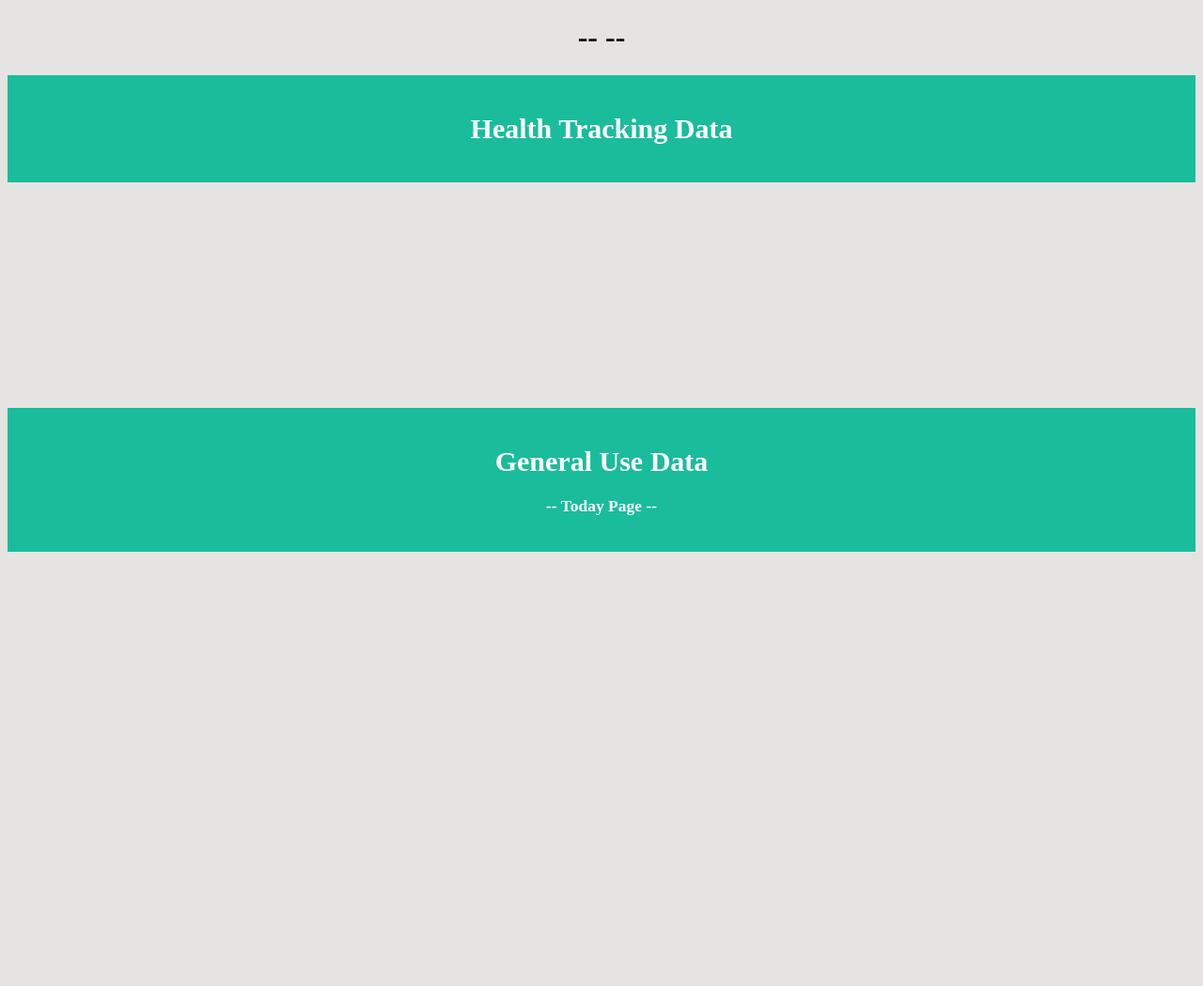
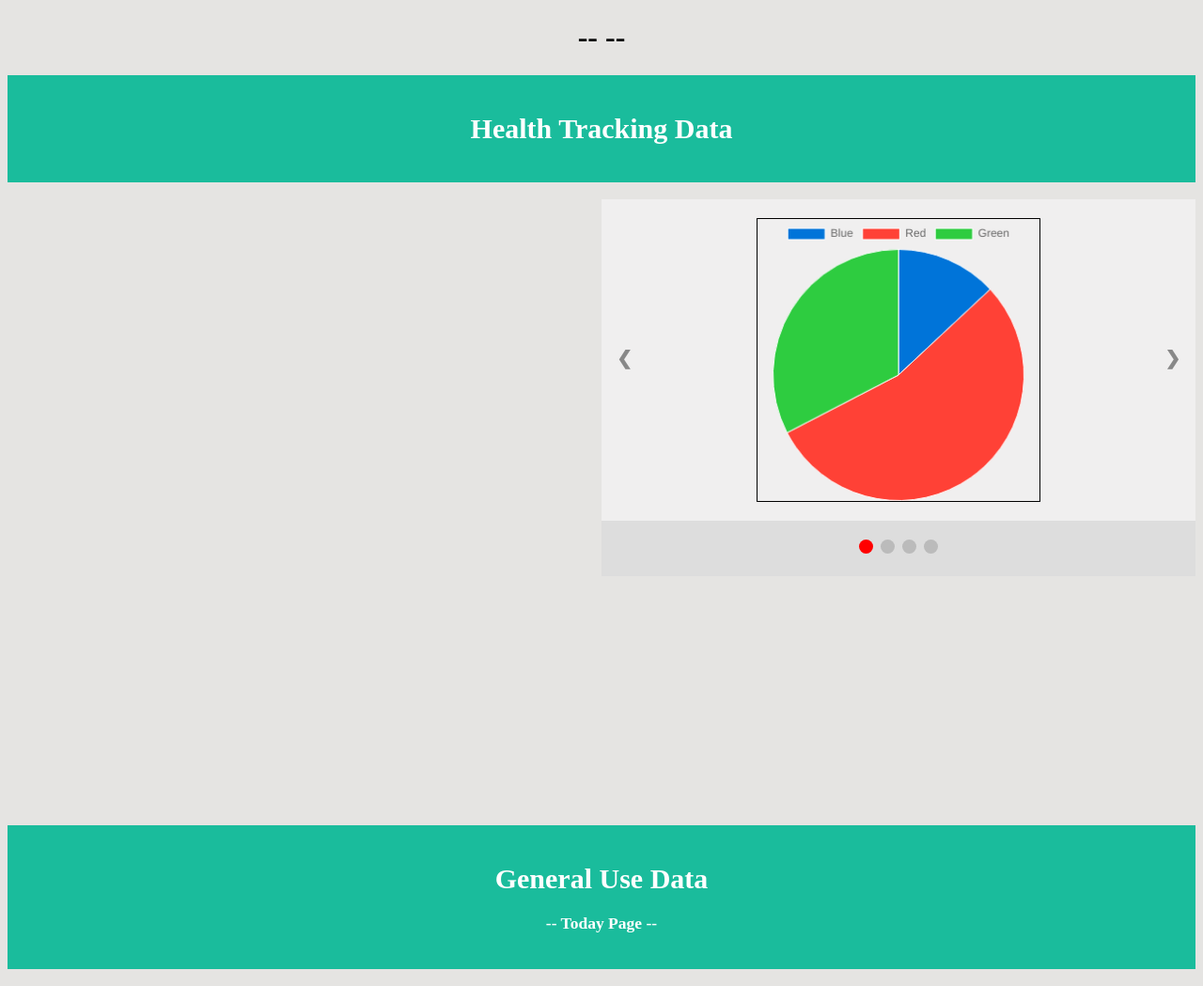
Before and after one commit to Reaganak40/gerontechnology, a Flask app: template emma_dashboard/dashboard/View/templates/participant.html in a window 1280 px wide. Shown: the top 1049 px of the page at 94% size. Before the commit the page ends 587 px from the top, so only its background shows below. Run offline with Flask 2, Linux system fonts and the light colour scheme; the template is opened without the code that fills it, so the values that code supplies are empty; a map, chart or similar area stays blank.

Commit message:
Added a dynamic pie chart, will be used for weekly physical activity.

```diff
--- a/emma_dashboard/dashboard/View/static/css/main.css
+++ b/emma_dashboard/dashboard/View/static/css/main.css
@@ -43,7 +43,7 @@ canvas{
 /* Used to define a 3 column page layout.*/
 .column {
     float: left;
-    width: 33%;
+    width: 50%;
   }
 
 /* Clear floats after the columns */
@@ -52,3 +52,77 @@ content: "";
 display: table;
 clear: both;
 }
+
+
+
+
+
+/* Slideshow container */
+.slideshow-container {
+    position: relative;
+    background: #f1f1f1f1;
+  }
+
+  /* Slides */
+  .slideshow-div {
+    padding: 20px;
+    text-align: center;
+  }
+
+  /* Next & previous buttons */
+  .prev, .next {
+    cursor: pointer;
+    position: absolute;
+    top: 50%;
+    width: auto;
+    margin-top: -30px;
+    padding: 16px;
+    color: #888;
+    font-weight: bold;
+    font-size: 20px;
+    border-radius: 0 3px 3px 0;
+    user-select: none;
+  }
+
+  /* Position the "next button" to the right */
+  .next {
+    position: absolute;
+    right: 0;
+    border-radius: 3px 0 0 3px;
+  }
+
+  /* On hover, add a black background color with a little bit see-through */
+  .prev:hover, .next:hover {
+    background-color: rgba(0,0,0,0.8);
+    color: white;
+  }
+
+  /* The dot/bullet/indicator container */
+  .dot-container {
+    text-align: center;
+    padding: 20px;
+    background: #ddd;
+  }
+
+  /* The dots/bullets/indicators */
+  .dot {
+    cursor: pointer;
+    height: 15px;
+    width: 15px;
+    margin: 0 2px;
+    background-color: #bbb;
+    border-radius: 50%;
+    display: inline-block;
+    transition: background-color 0.6s ease;
+  }
+
+  /* Add a background color to the active dot/circle */
+  .active, .dot:hover {
+    background-color: #ff0000;
+  }
+
+  /* Add an italic font style to all quotes */
+  q {font-style: italic;}
+
+  /* Add a blue color to the author */
+  .author {color: cornflowerblue;}
--- a/emma_dashboard/dashboard/View/templates/participant.html
+++ b/emma_dashboard/dashboard/View/templates/participant.html
@@ -11,6 +11,7 @@
 {% block content %}
 <h1 align="center"> -- {{ participant.name }} -- </h1>
 
+
 <div class="variable-header">
     <h1>Health Tracking Data</h1>
 </div>
@@ -19,14 +20,18 @@
     <div class="column">
         {% set current_graph = participant.graphs['PE'] %}
         {% include 'chart.html' %}
-    </div>
-    <div class="column">
+        <br>
         {% set current_graph = participant.graphs['CE'] %}
+        {% include 'chart.html' %}
+        <br>
+        {% set current_graph = participant.graphs['WE'] %}
         {% include 'chart.html' %}
     </div>
     <div class="column">
-        {% set current_graph = participant.graphs['WE'] %}
-        {% include 'chart.html' %}
+        <br>
+        {% include 'pie_chart.html' %}
+        <br>
+
     </div>
 </div>
 <br><br>
@@ -40,6 +45,8 @@
 {% set current_graph = participant.graphs['SumTotalEvent'] %}
 {% include 'chart.html' %}
 <br>
+
+
 
 <table class="calculations-table">
     <tr>
--- /dev/null
+++ b/emma_dashboard/dashboard/View/templates/pie_chart.html
@@ -0,0 +1,86 @@
+
+
+<!-- Slideshow container -->
+<div class="slideshow-container">
+
+  <!-- Full-width slides/quotes -->
+  <div class="slideshow-div">
+    <canvas id="myChart" width="300px" height="300px" style="border:1px solid #000000;">
+    </canvas>
+  </div>
+
+  <!-- Next/prev buttons -->
+  <a class="prev" onclick="plusSlides(-1)">&#10094;</a>
+  <a class="next" onclick="plusSlides(1)">&#10095;</a>
+</div>
+
+<!-- Dots/bullets/indicators -->
+<div class="dot-container">
+  <span class="dot" onclick="currentSlide(0)"></span>
+  <span class="dot" onclick="currentSlide(1)"></span>
+  <span class="dot" onclick="currentSlide(2)"></span>
+  <span class="dot" onclick="currentSlide(3)"></span>
+
+</div>
+<script>
+  ctx = document.getElementById('myChart');
+
+  pie_chart = new Chart(ctx, {
+    type: 'pie',
+    data: {
+      labels: ['Blue', 'Red', 'Green'],
+      datasets: [{
+        label: '# of Votes',
+        data: [12, 50, 30],
+        backgroundColor: ["#0074D9", "#FF4136", "#2ECC40"],
+        borderWidth: 1
+      }]
+    },
+    options: {
+      responsive: true,
+      maintainAspectRatio: false
+    }
+  });
+</script>
+
+<script>
+  var slideIndex = 0;
+  showSlides(slideIndex);
+
+  function plusSlides(n) {
+    showSlides(slideIndex + n);
+  }
+
+  function currentSlide(n) {
+    showSlides(n);
+  }
+
+  function showSlides(n)
+  {
+
+    var i;
+    var dots = document.getElementsByClassName("dot");
+
+    if (n >= dots.length)
+    {
+      slideIndex = 0;
+    }
+    else if (n < 0)
+    {
+      slideIndex = dots.length - 1;
+    }
+    else
+    {
+      slideIndex = n;
+    }
+
+    for (i = 0; i < dots.length; i++) {
+      dots[i].className = dots[i].className.replace(" active", "");
+    }
+    dots[slideIndex].className += " active";
+
+    pie_chart.data.datasets[0].data[0] = (slideIndex + 1) * 12;
+    pie_chart.update();
+  }
+
+</script>
```
